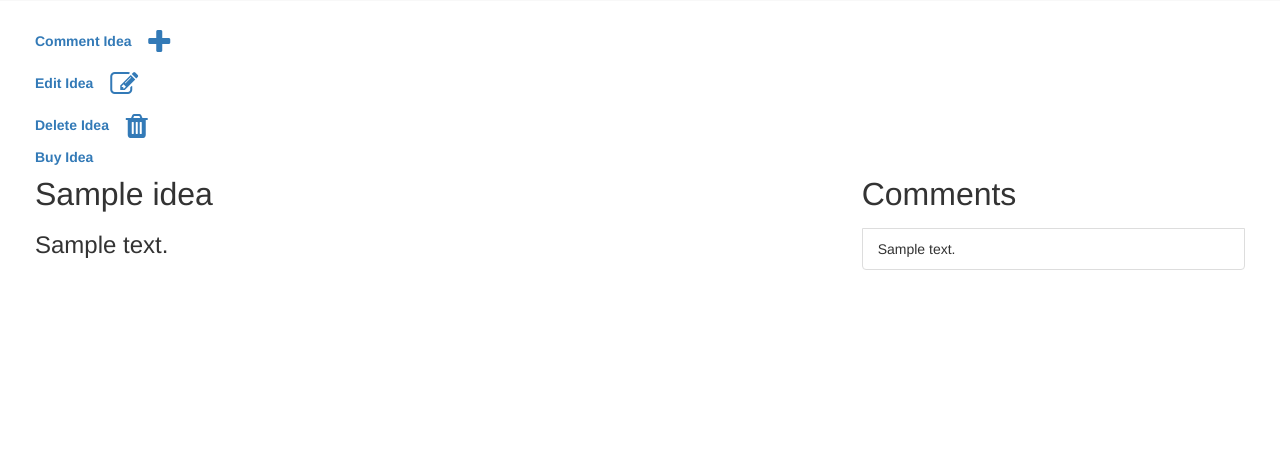
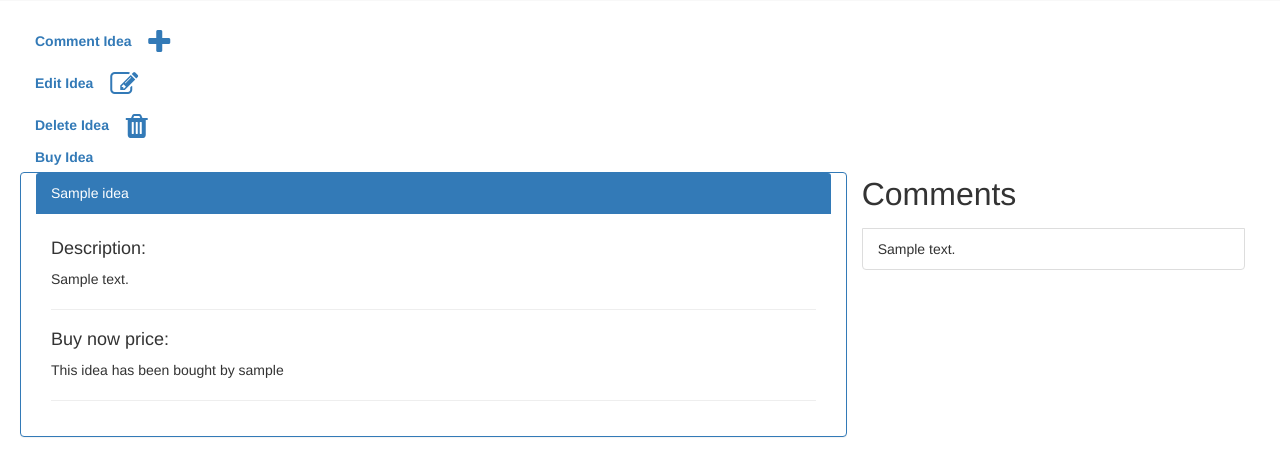
Before and after one commit to gorkarevilla/agile, a Django app: page /ideas/detail?id=1 in a window 1280 px wide. Shown: the part 198-674 px from the top of the page. Run offline with Django 3.2, Linux system fonts and the light colour scheme; a user stored in the database is signed in; tables that the repository leaves empty hold one stand-in row (values such as "Sample post"); some libraries are stand-ins or nearby versions.

Commit message:
Sell ideas and buy ideas bug fixes, please, apply migrations via manage.py migrate

```diff
--- a/agile/ideas/models.py
+++ b/agile/ideas/models.py
@@ -10,9 +10,9 @@ class Idea(models.Model):
     idea_title = models.CharField(max_length=50, validators=[MinLengthValidator(3, message='Length has to be more than 3')])
     idea_text = models.TextField(max_length=500, null=True)
     pub_date = models.DateTimeField(auto_now_add=True)
-    sell_price = models.IntegerField(null=True)
+    sell_price = models.IntegerField(null=True, default=None)
     creator = models.ForeignKey(User, on_delete=models.CASCADE, related_name='idea_creator')
-    owner = models.ForeignKey(User, on_delete=models.CASCADE, related_name='idea_owner')
+    owner = models.ForeignKey(User, on_delete=models.CASCADE, related_name='idea_owner', null=True, default=None)
 
 # Comment Ideas Model
 class Comment(models.Model):
--- a/agile/ideas/templates/ideas/detail.html
+++ b/agile/ideas/templates/ideas/detail.html
@@ -8,7 +8,7 @@
           <a href="/ideas/editIdea?id={{idea.pk}}"><label>Edit Idea</label>
 	    	<i class=" btn fa fa-pencil-square-o fa-2x" aria-hidden="true"></i>
 	    </a>
-	    {% if idea.creator|stringformat:"s" == user.get_username %}
+ {% if idea.creator|stringformat:"s" == user.get_username %}
 			<br><a href="/ideas/main?delete={{idea.pk}}"><label>Delete Idea</label>
 	    		<i class=" btn fa fa-trash fa-2x" aria-hidden="true"></i>
 	    	</a>
@@ -19,10 +19,26 @@
 	    	</a>
 	    {% endif %}
 	</div>
-	<div class="col-md-8">
-	    <p><font size="6">{{idea.idea_title}}</font></p>
-	    <p><font size="5">{{idea.idea_text}}</font></p>
-    </div>
+	<div class="panel panel-primary col-md-8">
+	    <!-- Default panel contents -->
+	    <div class="panel-heading">{{idea.idea_title}}</div>
+	      <div class="panel-body">
+		<h4>Description:</h4>
+		<p>{{ idea.idea_text }}</p>
+		<hr class="m-y-2">
+		<h4>Buy now price:</h4>
+		{% if idea.sell_price != None and idea.owner == None %}
+		<p>{{ idea.sell_price }}</p>
+		{%elif idea.owner != None %}
+		<p> This idea has been bought by {{ idea.owner }}</p>
+		{% else %}
+		<p>This idea is not for sell</p>
+		{%endif%}
+		<hr class="m-y-2">
+	      </div>
+	    </div>
+	  </div>
+
     <div class="col-md-4">
     	<p><font size="6">Comments</font></p>
     	{% for comment in comments %}
--- a/agile/ideas/views.py
+++ b/agile/ideas/views.py
@@ -153,7 +153,6 @@ def add_idea (request):
 				idea.idea_title = title
 				idea.idea_text = ideat
 				idea.creator = request.user
-				idea.owner = request.user
 				idea.save()
 				messages.add_message(request, messages.SUCCESS, 'You have sucessfully created an idea!')
 				return HttpResponseRedirect('/ideas/')
```
Also changed, not shown: agile/ideas/migrations/0003_auto_20161201_1408.py (added).
